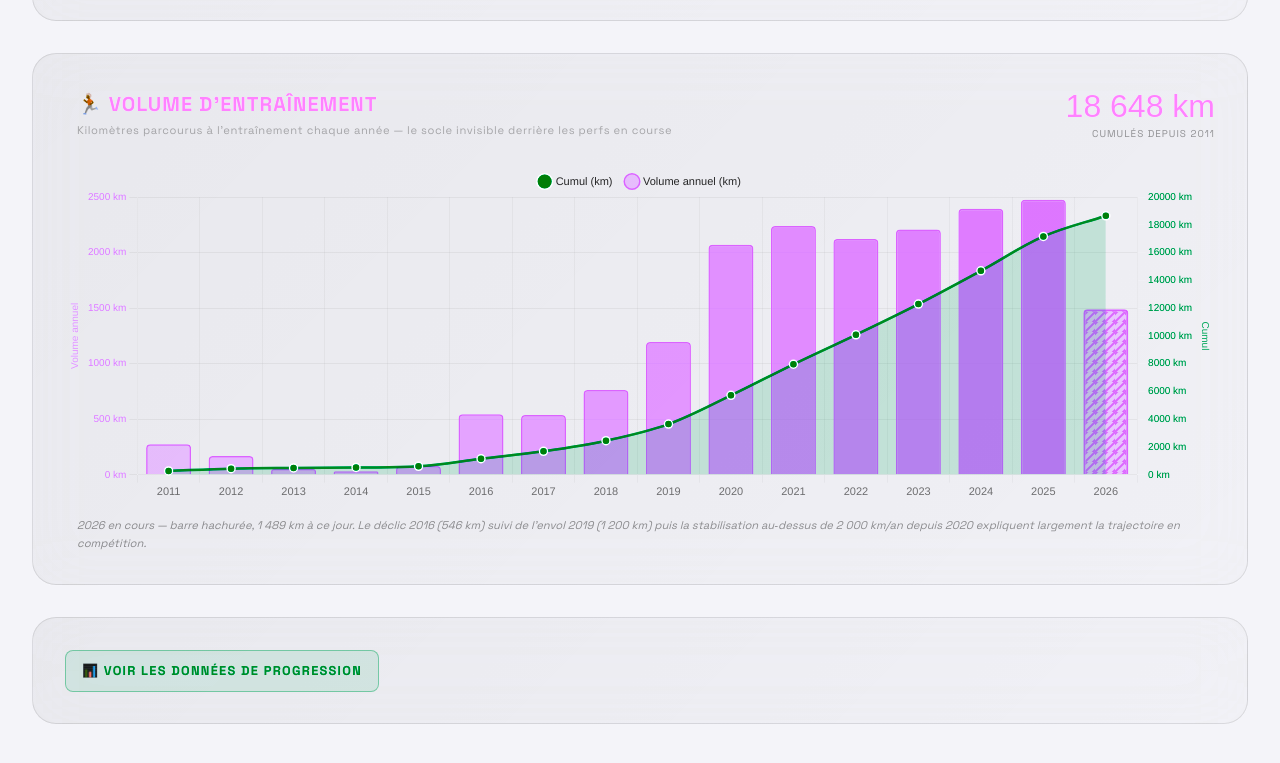
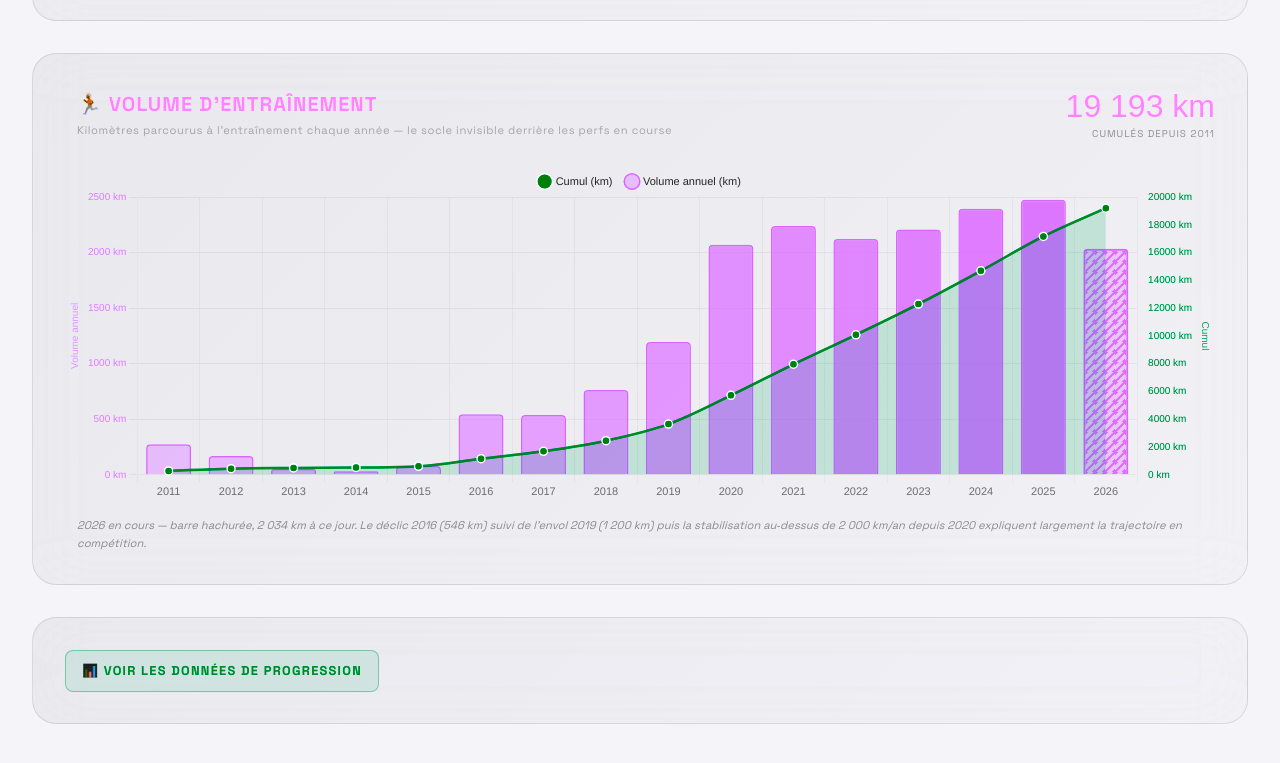
Before and after one commit to Eiji78/Running-History-Gregory-Bertholet, a plain HTML site: page progression.html in a window 1280 px wide. Shown: the part 3199-3962 px from the top of the page. Drawn offline with nearby package versions, Linux system fonts and the light colour scheme.

Commit message:
Add files via upload

```diff
--- a/progression.html
+++ b/progression.html
@@ -676,14 +676,14 @@
                     <p style="font-size:0.7rem;color:rgba(255,255,255,0.3);letter-spacing:0.05em;margin-top:0.3rem;line-height:1.5;">Kilomètres parcourus à l'entraînement chaque année — le socle invisible derrière les perfs en course</p>
                 </div>
                 <div style="text-align:right; flex-shrink:0;">
-                    <div style="font-family:'Archivo Black',sans-serif; font-size:2rem; color:var(--neon-purple); line-height:1;">18 648 km</div>
+                    <div style="font-family:'Archivo Black',sans-serif; font-size:2rem; color:var(--neon-purple); line-height:1;">19 193 km</div>
                     <div style="font-size:0.62rem; color:rgba(255,255,255,0.4); letter-spacing:0.1em; text-transform:uppercase; margin-top:5px;">cumulés depuis 2011</div>
                 </div>
             </div>
             <div style="position:relative; height:340px;">
-                <canvas id="trainingChart" role="img" aria-label="Histogramme du volume d'entraînement annuel de 2011 à 2026 superposé à une courbe cumulée. Volumes par année : 275 km en 2011, 169 en 2012, 53 en 2013, 32 en 2014, 80 en 2015, 546 en 2016, 538 en 2017, 763 en 2018, 1194 en 2019, 2070 en 2020, 2238 en 2021, 2123 en 2022, 2207 en 2023, 2395 en 2024, 2476 en 2025, 1489 en 2026 (en cours). Total cumulé 18 648 km."></canvas>
+                <canvas id="trainingChart" role="img" aria-label="Histogramme du volume d'entraînement annuel de 2011 à 2026 superposé à une courbe cumulée. Volumes par année : 275 km en 2011, 169 en 2012, 53 en 2013, 32 en 2014, 80 en 2015, 546 en 2016, 538 en 2017, 763 en 2018, 1194 en 2019, 2070 en 2020, 2238 en 2021, 2123 en 2022, 2207 en 2023, 2395 en 2024, 2476 en 2025, 2034 en 2026 (en cours). Total cumulé 19 193 km."></canvas>
             </div>
-            <p style="font-size:0.7rem; color:rgba(255,255,255,0.42); margin-top:1rem; padding-left:0.75rem; line-height:1.55; font-style:italic;">2026 en cours — barre hachurée, 1 489 km à ce jour. Le déclic 2016 (546 km) suivi de l'envol 2019 (1 200 km) puis la stabilisation au‑dessus de 2 000 km/an depuis 2020 expliquent largement la trajectoire en compétition.</p>
+            <p style="font-size:0.7rem; color:rgba(255,255,255,0.42); margin-top:1rem; padding-left:0.75rem; line-height:1.55; font-style:italic;">2026 en cours — barre hachurée, 2 034 km à ce jour. Le déclic 2016 (546 km) suivi de l'envol 2019 (1 200 km) puis la stabilisation au‑dessus de 2 000 km/an depuis 2020 expliquent largement la trajectoire en compétition.</p>
         </div>
 
         <!-- Accessible data table -->
@@ -1232,7 +1232,7 @@
             const trainingCtx = document.getElementById('trainingChart')?.getContext('2d');
             if (trainingCtx) {
                 const trainingYears = ['2011','2012','2013','2014','2015','2016','2017','2018','2019','2020','2021','2022','2023','2024','2025','2026'];
-                const trainingKm = [275,169,53,32,80,546,538,763,1194,2070,2238,2123,2207,2395,2476,1489];
+                const trainingKm = [275,169,53,32,80,546,538,763,1194,2070,2238,2123,2207,2395,2476,2034];
                 const trainingInProgress = ['2026'];
                 const trainingCum = trainingKm.reduce((acc, v, i) => { acc.push((acc[i-1]||0) + v); return acc; }, []);
 
```
Also changed, not shown: index.html (+1 -1 lines).
